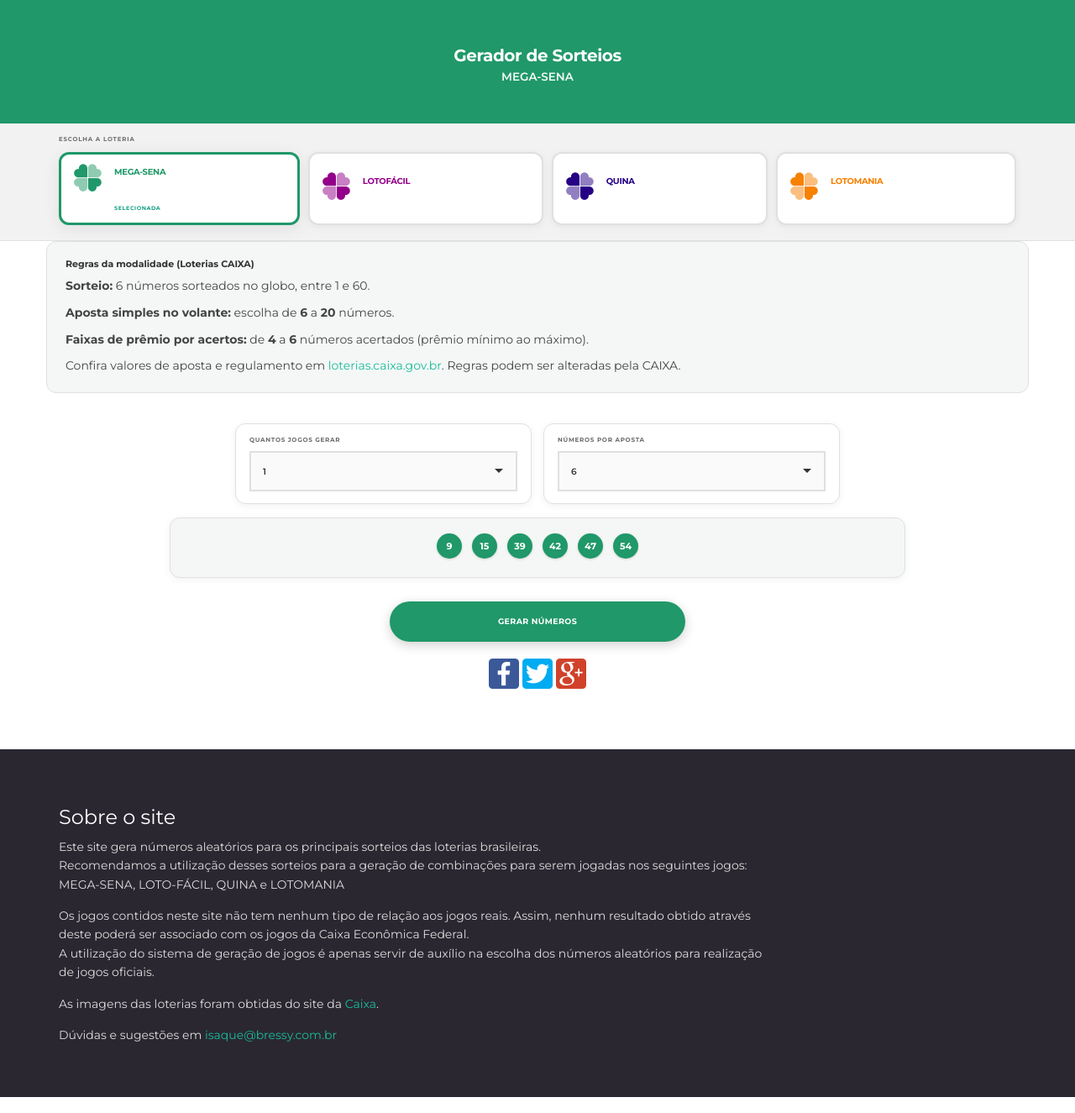
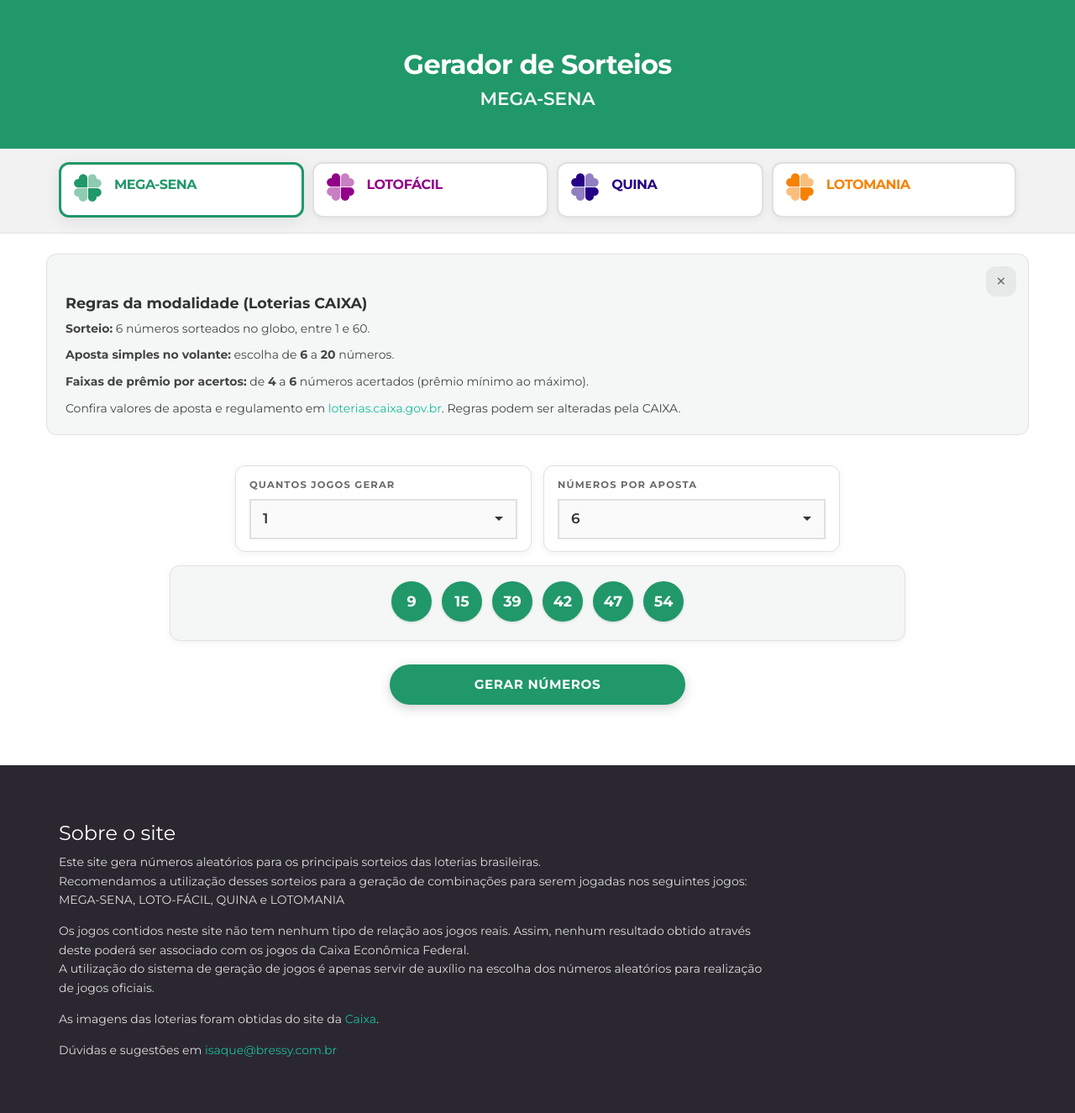
Before and after one commit to isaquebressy/isaquebressy.github.io, a Jekyll site: the page mega/index.html, which Jekyll copies as it is, in a window 1280 px wide. Shown: the whole page at 84% size. Built offline with Jekyll 4.4.1, drawn with Linux system fonts in a browser that asks for light colours.

Commit message:
Simplify lottery interface: remove social sharing and nav labels, make rules panel dismissible with localStorage

```diff
--- a/mega/index.html
+++ b/mega/index.html
@@ -27,7 +27,6 @@
 
 		<nav class="mega-nav-loterias" aria-label="Escolha da loteria">
 			<div class="container">
-				<p class="mega-section-eyebrow">Escolha a loteria</p>
 				<div class="mega-loteria-list">
 					<button type="button" class="mega-loteria-btn"
 						ng-repeat="j in jogos track by j.id"
@@ -36,14 +35,14 @@
 						ng-attr-aria-pressed="{{ jogoAtual.id === j.id ? 'true' : 'false' }}"
 						ng-style="jogoAtual.id === j.id ? {'borderColor': j.cor, 'boxShadow': '0 4px 20px rgba(0,0,0,0.08)'} : {}">
 						<span class="nome-loteria" ng-class="j.classeCss" ng-bind="j.nomeMenu"></span>
-						<span class="mega-loteria-check" ng-if="jogoAtual.id === j.id">Selecionada</span>
 					</button>
 				</div>
 			</div>
 		</nav>
 
-		<div class="container regras-jogo">
-			<div class="well">
+		<div class="container regras-jogo" ng-show="regrasVisivel">
+			<div class="well regras-jogo-well">
+				<button type="button" class="regras-fechar" ng-click="fecharRegras()" aria-label="Fechar regras da modalidade">×</button>
 				<h4>Regras da modalidade (Loterias CAIXA)</h4>
 				<p><strong>Sorteio:</strong> <span ng-bind="sorteioQtd"></span> números sorteados no globo, entre <span ng-bind="min"></span> e <span ng-bind="max"></span>.</p>
 				<p><strong>Aposta simples no volante:</strong> escolha de <strong ng-bind="apostaMin"></strong> a <strong ng-bind="apostaMax"></strong> números.</p>
@@ -85,16 +84,6 @@
 				</div>
 				<div class="col-sm-3 col-md-4"></div>
 			</div>
-
-			<div class="row">
-				<div class="col-xs-3"></div>
-				<div class="col-xs-6 share">
-					  <a href="https://www.facebook.com/sharer/sharer.php?u=http%3A%2F%2Fisaque.bressy.com.br%2Fmega&t=Gerador%20de%20Sorteios%20da%20Mega-Sena" title="Share on Facebook" target="_blank"><img src="img/social/Facebook.png"></a>
-					  <a href="https://twitter.com/intent/tweet?source=http%3A%2F%2Fisaque.bressy.com.br%2Fmega&text=Gerador%20de%20Sorteios%20da%20Mega-Sena:%20http%3A%2F%2Fisaque.bressy.com.br%2Fmega&via=isaquebressy" target="_blank" title="Tweet"><img src="img/social/Twitter.png"></a>
-					  <a href="https://plus.google.com/share?url=http%3A%2F%2Fisaque.bressy.com.br%2Fmega" target="_blank" title="Share on Google+"><img src="img/social/Google+.png"></a>
-				</div>
-				<div class="col-xs-3"></div>
-			</div>
 		</div>
 		<div class="jumbotron footer white">
 			<div class="container">
--- a/mega/style.css
+++ b/mega/style.css
@@ -24,14 +24,25 @@
 	box-sizing: border-box;
 }
 
+html {
+	font-size: 100%;
+}
+
 body {
 	font-family: 'Montserrat', sans-serif;
 	font-weight: 400;
-	font-size: 15px;
+	font-size: 0.9375rem;
 	color: var(--mega-text);
 	background: var(--mega-bg);
 	-webkit-font-smoothing: antialiased;
 	margin: 0;
+}
+
+/* Telas estreitas: tipografia ~30% maior (base rem escalada) */
+@media (max-width: 767px) {
+	html {
+		font-size: 130%;
+	}
 }
 
 a {
@@ -79,18 +90,8 @@
 /* ——— Navegação de loterias ——— */
 .mega-nav-loterias {
 	background: var(--mega-bg-soft);
-	padding: 14px 0 18px;
+	padding: 16px 0 18px;
 	border-bottom: 1px solid var(--mega-border);
-}
-
-.mega-section-eyebrow {
-	font-size: 0.7rem;
-	font-weight: 700;
-	text-transform: uppercase;
-	letter-spacing: 0.12em;
-	color: var(--mega-muted);
-	margin: 0 0 10px;
-	text-align: center;
 }
 
 .mega-loteria-list {
@@ -144,9 +145,6 @@
 }
 
 @media (min-width: 768px) {
-	.mega-section-eyebrow {
-		text-align: left;
-	}
 	.mega-loteria-btn {
 		flex: 1 1 auto;
 		max-width: none;
@@ -200,27 +198,51 @@
 	background-position: left -269px;
 }
 
-.mega-loteria-check {
-	font-size: 0.65rem;
-	font-weight: 700;
-	text-transform: uppercase;
-	letter-spacing: 0.08em;
-	margin-top: 6px;
-	padding-left: 49px;
-	color: var(--mega-accent-dark);
-}
-
 /* ——— Regras ——— */
 .regras-jogo {
+	margin-top: 20px;
 	margin-bottom: 16px;
 	padding: 0 12px;
 }
 
-.regras-jogo .well {
+.regras-fechar {
+	position: absolute;
+	top: 10px;
+	right: 10px;
+	width: 36px;
+	height: 36px;
+	margin: 0;
+	padding: 0;
+	border: none;
+	border-radius: var(--mega-radius);
+	background: rgba(0, 0, 0, 0.06);
+	color: var(--mega-muted);
+	font-size: 1.5rem;
+	line-height: 1;
+	font-weight: 400;
+	cursor: pointer;
+	-webkit-tap-highlight-color: transparent;
+	transition: background 0.15s ease, color 0.15s ease;
+}
+
+.regras-fechar:hover,
+.regras-fechar:focus {
+	background: rgba(0, 0, 0, 0.1);
+	color: var(--mega-text);
+	outline: none;
+}
+
+.regras-fechar:focus-visible {
+	outline: 2px solid var(--mega-accent);
+	outline-offset: 2px;
+}
+
+.regras-jogo .well.regras-jogo-well {
+	position: relative;
 	background: var(--mega-bg-card-a);
 	border: 1px solid var(--mega-border);
 	border-radius: var(--mega-radius);
-	padding: 16px 16px;
+	padding: 44px 44px 16px 16px;
 	margin-bottom: 0;
 	box-shadow: none;
 }
@@ -242,10 +264,15 @@
 @media (min-width: 768px) {
 	.regras-jogo {
 		padding: 0;
+		margin-top: 24px;
 		margin-bottom: 20px;
 	}
-	.regras-jogo .well {
-		padding: 20px 22px;
+	.regras-fechar {
+		top: 14px;
+		right: 14px;
+	}
+	.regras-jogo .well.regras-jogo-well {
+		padding: 48px 48px 20px 22px;
 	}
 	.regras-jogo h4 {
 		font-size: 1.1rem;
@@ -516,12 +543,6 @@
 	color: var(--mega-accent);
 }
 
-.share {
-	margin-top: 20px;
-	text-align: center;
-	padding: 0 12px;
-}
-
 /* Loading / erro */
 .mega-loading,
 .mega-erro {
```
Also changed, not shown: other parts of mega/index.html (+8 -0 lines).
